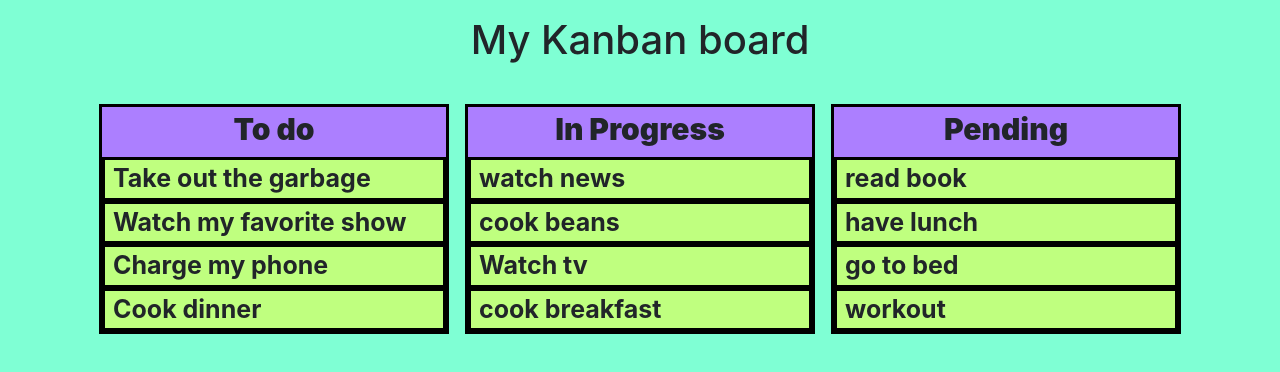
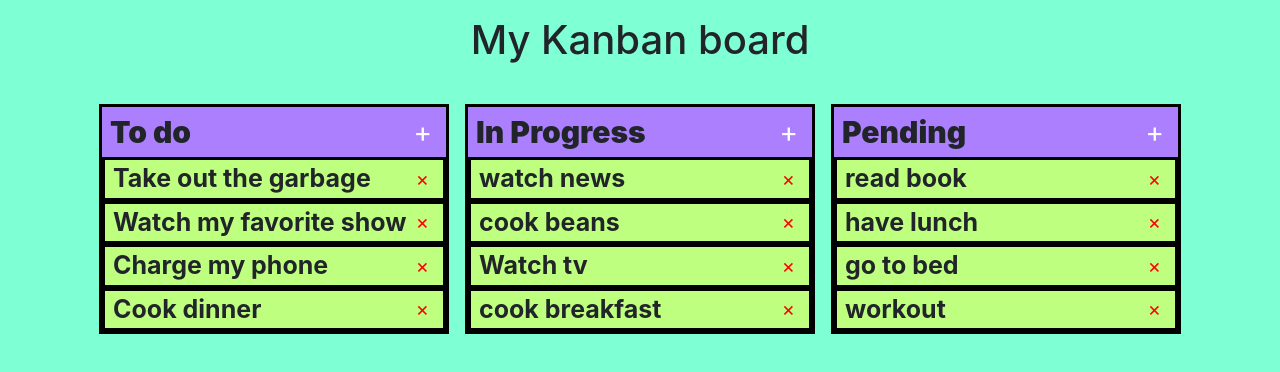
Before and after one commit to jav8319/kanbas-board, a React (Create React App) app: page / in a window 1280 px wide. Shown: the top 372 px of the page. Built offline with nearby package versions, Linux system fonts and the light colour scheme.

Commit message:
app task column updated

```diff
--- a/package.json
+++ b/package.json
@@ -17,7 +17,7 @@
     "bootstrap": "^4.6"
   },
   "scripts": {
-    "start": "react-scripts start",
+    "start": "SET NODE_OPTIONS=--openssl-legacy-provider && react-scripts start",
     "build": "react-scripts build",
     "test": "react-scripts test",
     "eject": "react-scripts eject",
--- a/src/App.js
+++ b/src/App.js
@@ -46,6 +46,33 @@ function App() {
 
 
 
+
+  const addTask = (columnId, content) => {
+    const newTaskId = `task-${Date.now()}`;
+    const column = data.columns[columnId];
+    setData({
+      ...data,
+      tasks: { ...data.tasks, [newTaskId]: { id: newTaskId, content } },
+      columns: {
+        ...data.columns,
+        [columnId]: { ...column, taskIds: [...column.taskIds, newTaskId] }
+      }
+    });
+  };
+
+  const deleteTask = (taskId, columnId) => {
+    const column = data.columns[columnId];
+    const newTasks = { ...data.tasks };
+    delete newTasks[taskId];
+    setData({
+      ...data,
+      tasks: newTasks,
+      columns: {
+        ...data.columns,
+        [columnId]: { ...column, taskIds: column.taskIds.filter(id => id !== taskId) }
+      }
+    });
+  };
 
   const columnTasks = {};
   for (const columnId of data.columnOrder) {
@@ -122,7 +149,7 @@ function App() {
       <div className='d-flex flex-wrap justify-content-center p-2'>
           <DragDropContext onDragEnd={onDragEnd}>
       {data.columnOrder.map((columnId) => (
-        <Column key={data.columns[columnId].id} column={data.columns[columnId]} tasks={columnTasks[columnId]} />
+        <Column key={data.columns[columnId].id} column={data.columns[columnId]} tasks={columnTasks[columnId]} onAddTask={addTask} onDeleteTask={deleteTask} />
       ))}
     </DragDropContext>
     </div>
--- a/src/Column.js
+++ b/src/Column.js
@@ -1,25 +1,62 @@
-import React from 'react';
+import React, { useState } from 'react';
 import Task from './Task';
 import { Droppable } from 'react-beautiful-dnd';
 
 function Column(props) {
+  const [showInput, setShowInput] = useState(false);
+  const [inputValue, setInputValue] = useState('');
+
+  const handleAdd = () => {
+    if (inputValue.trim()) {
+      props.onAddTask(props.column.id, inputValue.trim());
+      setInputValue('');
+      setShowInput(false);
+    }
+  };
+
+  const handleKeyDown = (e) => {
+    if (e.key === 'Enter') handleAdd();
+    if (e.key === 'Escape') { setShowInput(false); setInputValue(''); }
+  };
+
   return (
-
     <div className='m-2 custom2 custom4'>
-          <div className='d-flex justify-content-center custom3'>{props.column.title}</div>
+      <div className='d-flex justify-content-between align-items-center custom3 px-2'>
+        <span>{props.column.title}</span>
+        <button
+          onClick={() => setShowInput(!showInput)}
+          style={{ background: 'none', border: 'none', fontSize: '28px', cursor: 'pointer', color: 'white', lineHeight: 1 }}
+        >+</button>
+      </div>
       <Droppable droppableId={props.column.id}>
         {provided => (
           <div ref={provided.innerRef} {...provided.droppableProps}>
             {props.tasks.map((task, index) => (
-                  <Task key={task.id} task={task} index={index} />
+              <Task
+                key={task.id}
+                task={task}
+                index={index}
+                onDeleteTask={(taskId) => props.onDeleteTask(taskId, props.column.id)}
+              />
             ))}
             {provided.placeholder}
           </div>
         )}
       </Droppable>
+      {showInput && (
+        <div className='p-2 d-flex gap-1'>
+          <input
+            autoFocus
+            className='form-control'
+            value={inputValue}
+            onChange={e => setInputValue(e.target.value)}
+            onKeyDown={handleKeyDown}
+            placeholder='Task name...'
+          />
+          <button className='btn btn-success btn-sm' onClick={handleAdd}>Add</button>
         </div>
-
-
+      )}
+    </div>
   );
 }
 
--- a/src/Task.js
+++ b/src/Task.js
@@ -1,16 +1,21 @@
 import React from 'react';
-import { Draggable} from 'react-beautiful-dnd';
+import { Draggable } from 'react-beautiful-dnd';
+
 function Task(props) {
-
   return (
     <Draggable draggableId={props.task.id} index={props.index}>
       {provided => (
-        <div className='px-2 custom4'
+        <div
+          className='px-2 custom4 d-flex justify-content-between align-items-center'
           {...provided.draggableProps}
           {...provided.dragHandleProps}
           ref={provided.innerRef}
         >
-          {props.task.content}
+          <span>{props.task.content}</span>
+          <button
+            onClick={(e) => { e.stopPropagation(); props.onDeleteTask(props.task.id); }}
+            style={{ background: 'none', border: 'none', fontSize: '20px', cursor: 'pointer', color: 'red', lineHeight: 1 }}
+          >×</button>
         </div>
       )}
     </Draggable>
```
Lines whose indentation alone changed are shown as unchanged.
